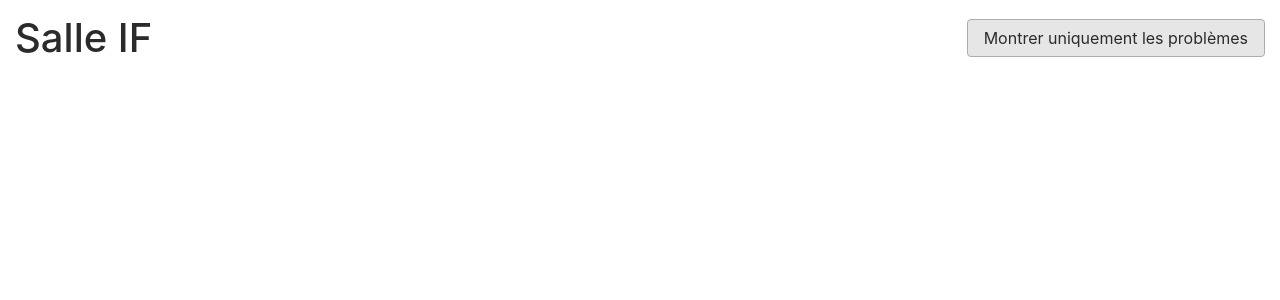
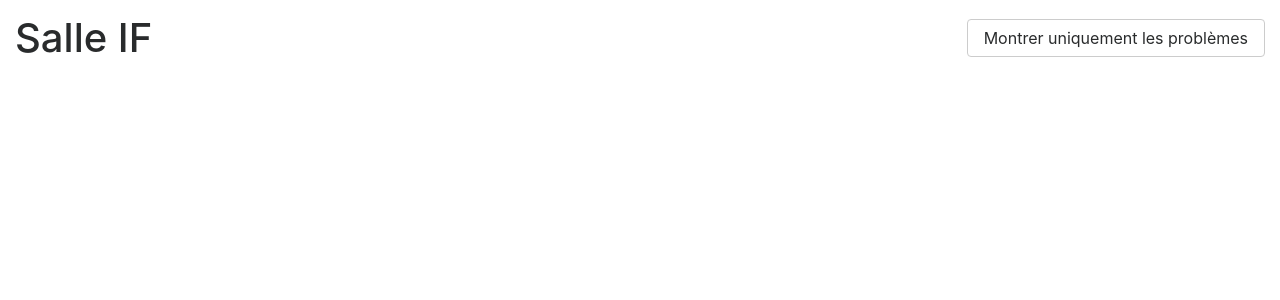
Before and after one commit to BdEINSALyon/dashboard, a Django app: page / in a window 1280 px wide. Shown: the top 300 px of the page. Run offline with Django 3.2, Linux system fonts and the light colour scheme; the visitor is signed in with stand-in values (Sample User, id 1); data that the repository does not hold is empty; some libraries are stand-ins or nearby versions.

Commit message:
Remove useless active class

```diff
--- a/board/templates/board/computer.html
+++ b/board/templates/board/computer.html
@@ -21,7 +21,7 @@
                 {% if issues %}
                     <a href="{% url 'board:computers' %}" class="btn btn-secondary">Montrer tous les postes</a>
                 {% else %}
-                    <a href="{% url 'board:computers_issues' %}" class="btn btn-secondary active">Montrer uniquement les problèmes</a>
+                    <a href="{% url 'board:computers_issues' %}" class="btn btn-secondary">Montrer uniquement les problèmes</a>
                 {% endif %}
             </div>
         </div>
```
